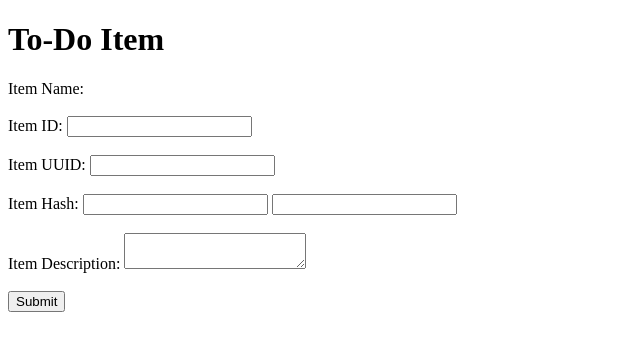
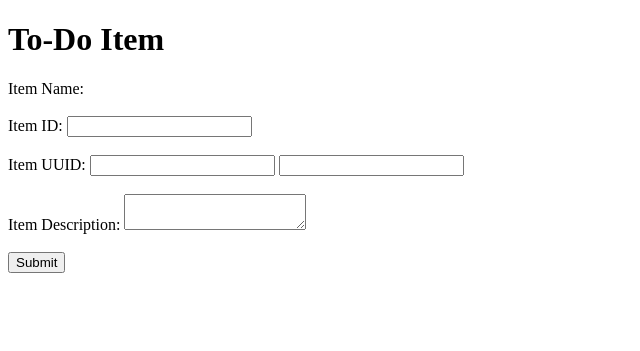
Before and after one commit to Codershreya2/Git_and_GitHub_Shreya, a Flask app: page / in a window 1280 px wide. Shown: the top 351 px of the page, without its empty margins (0-640 px from the left). Run offline with Flask 3, Linux system fonts and the light colour scheme.

```diff
--- a/templates/index.html
+++ b/templates/index.html
@@ -17,10 +17,6 @@
 
 <label for="itemUuid">Item UUID:</label>
 <input type="text" id="itemUuid" name="itemUuid">
-<br><br>
-
-<label for="itemHash">Item Hash:</label>
-<input type="text" id="itemHash" name="itemHash">
     <input type="text" id="itemName" name="itemName">
 
     <br><br>
```
